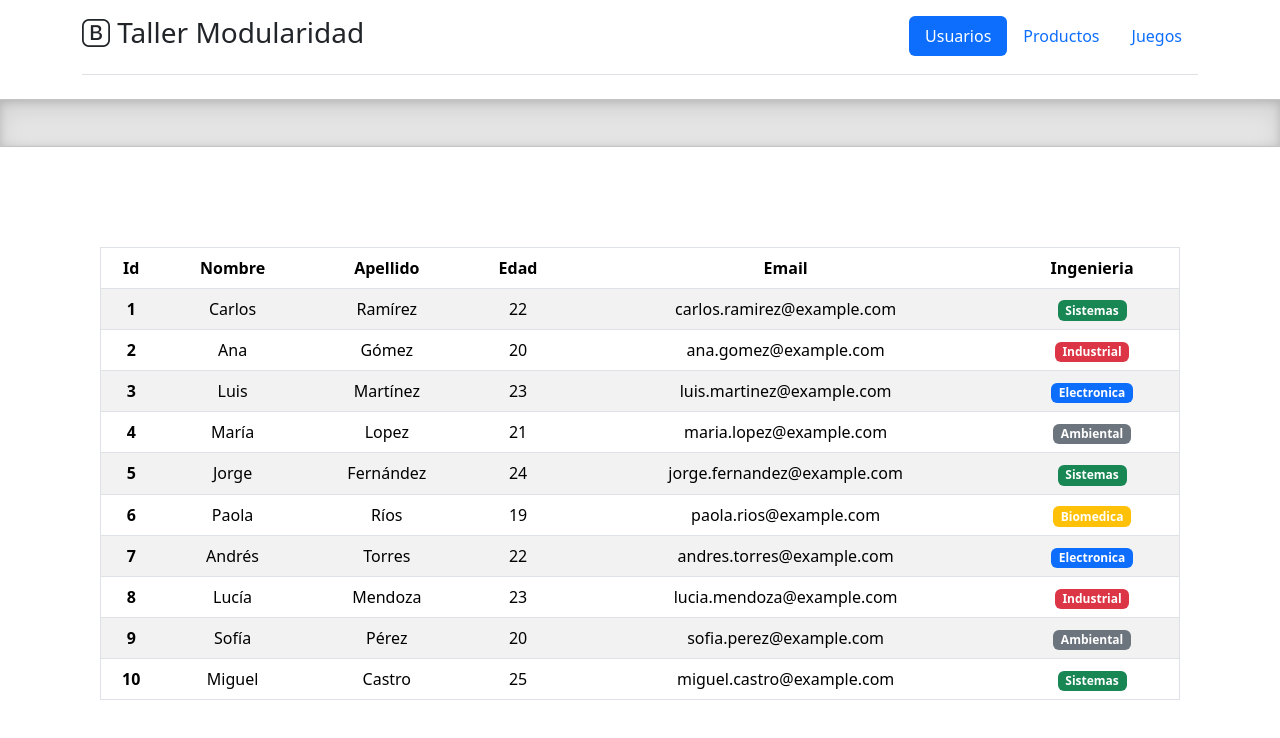
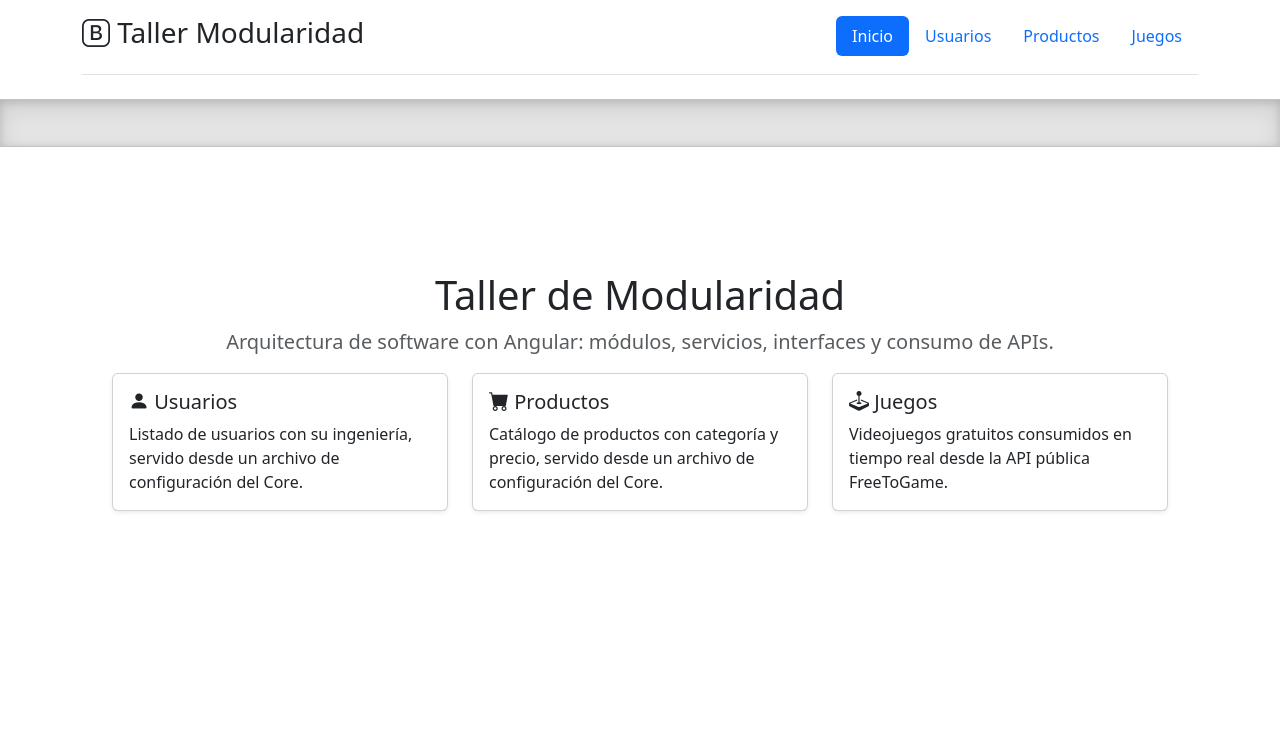
Before and after one commit to Santiago-Ospina-Gonzalez/Uceva-Angular-Taller-Modularidad, an Angular app: page /home in a window 1280 px wide. Before the commit this address led to /users/list-users. Shown: the top 738 px of the page. Built offline with nearby package versions, Linux system fonts and the light colour scheme.

Commit message:
feat: agrega página de inicio con acceso directo a los módulos del taller

```diff
--- a/src/app/app-routing-module.ts
+++ b/src/app/app-routing-module.ts
@@ -5,12 +5,21 @@ import { RouterModule, Routes } from '@angular/router';
  * Módulo de rutas raíz de la aplicación.
  *
  * @remarks
- * Configura las rutas principales de la aplicación. Los módulos de
- * funcionalidad (`users`, `products` y `games`) se cargan de forma perezosa
- * mediante `loadChildren` (lazy-loading). Cualquier ruta desconocida
- * redirige a la sección de usuarios.
+ * Configura las rutas principales de la aplicación. La ruta base redirige a
+ * la página de inicio `/home`. Los módulos de funcionalidad (`home`, `users`,
+ * `products` y `games`) se cargan de forma perezosa mediante `loadChildren`
+ * (lazy-loading). Cualquier ruta desconocida redirige a `/home`.
  */
 const routes: Routes = [
+  {
+    path: '',
+    redirectTo: 'home',
+    pathMatch: 'full'
+  },
+  {
+    path: 'home',
+    loadChildren: () => import('./modules/home/home-module').then(m => m.HomeModule)
+  },
   {
     path: 'users',
     loadChildren: () => import('./modules/users/users-module').then(m => m.UsersModule)
@@ -25,7 +34,7 @@ const routes: Routes = [
   },
   {
     path: '**',
-    redirectTo: 'users'
+    redirectTo: 'home'
   },
 ];
 
--- a/src/app/core/config/navbar.config.ts
+++ b/src/app/core/config/navbar.config.ts
@@ -14,6 +14,7 @@ import { NavbarItem } from "../../modules/shared/interfaces/navbar.interface";
  * <app-navbar></app-navbar>
  */
 export const NAVBAR_ITEMS: NavbarItem[] = [
+    { label: 'Inicio', url: '/home' },
     { label: 'Usuarios', url: '/users' },
     { label: 'Productos', url: '/products' },
     { label: 'Juegos', url: '/games' },
--- /dev/null
+++ b/src/app/modules/home/home-module.ts
@@ -0,0 +1,27 @@
+import { CommonModule } from '@angular/common';
+import { NgModule } from '@angular/core';
+import { RouterModule } from '@angular/router';
+import { SharedModule } from '../shared/shared-module';
+import { HomeRoutingModule } from './home-routing-module';
+import { HomePageComponent } from './pages/home-page/home-page.component';
+
+/**
+ * Módulo de la página de inicio de la aplicación.
+ *
+ * @remarks
+ * Agrupa la página {@link HomePageComponent} y sus rutas. Es la pantalla
+ * inicial de la aplicación y brinda acceso directo a los módulos `users`,
+ * `products` y `games`.
+ */
+@NgModule({
+  declarations: [
+    HomePageComponent,
+  ],
+  imports: [
+    CommonModule,
+    RouterModule,
+    SharedModule,
+    HomeRoutingModule,
+  ]
+})
+export class HomeModule { }
--- /dev/null
+++ b/src/app/modules/home/pages/home-page/home-page.component.html
@@ -0,0 +1,42 @@
+<section class="container my-4">
+  <h1 class="text-center mb-2">Taller de Modularidad</h1>
+  <p class="text-center lead text-muted">
+    Arquitectura de software con Angular: módulos, servicios, interfaces y consumo de APIs.
+  </p>
+
+  <div class="row row-cols-1 row-cols-md-3 g-4">
+    <div class="col">
+      <a class="card h-100 text-decoration-none text-dark shadow-sm" routerLink="/users">
+        <div class="card-body">
+          <h5 class="card-title">
+            <app-icon icon="person-fill"></app-icon>
+            Usuarios
+          </h5>
+          <p class="card-text">Listado de usuarios con su ingeniería, servido desde un archivo de configuración del Core.</p>
+        </div>
+      </a>
+    </div>
+    <div class="col">
+      <a class="card h-100 text-decoration-none text-dark shadow-sm" routerLink="/products">
+        <div class="card-body">
+          <h5 class="card-title">
+            <app-icon icon="cart-fill"></app-icon>
+            Productos
+          </h5>
+          <p class="card-text">Catálogo de productos con categoría y precio, servido desde un archivo de configuración del Core.</p>
+        </div>
+      </a>
+    </div>
+    <div class="col">
+      <a class="card h-100 text-decoration-none text-dark shadow-sm" routerLink="/games">
+        <div class="card-body">
+          <h5 class="card-title">
+            <app-icon icon="joystick"></app-icon>
+            Juegos
+          </h5>
+          <p class="card-text">Videojuegos gratuitos consumidos en tiempo real desde la API pública FreeToGame.</p>
+        </div>
+      </a>
+    </div>
+  </div>
+</section>
--- /dev/null
+++ b/src/app/modules/home/pages/home-page/home-page.component.scss
@@ -0,0 +1,7 @@
+.card {
+  transition: transform 0.2s ease-in-out;
+
+  &:hover {
+    transform: translateY(-4px);
+  }
+}
```
Also changed, not shown: src/app/modules/home/home-routing-module.ts (added, +20 -0 lines), src/app/modules/home/pages/home-page/home-page.component.ts (added, +22 -0 lines), 2 other files (tests, documents, lock files or other folders).
